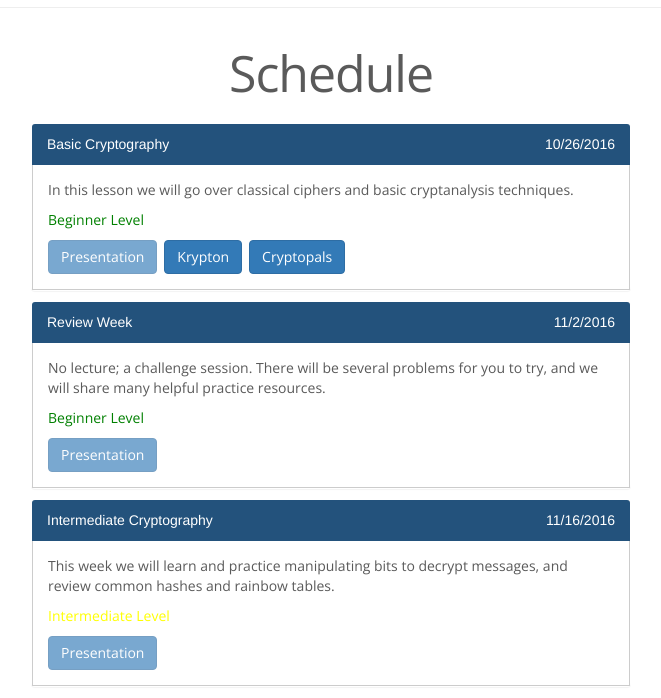
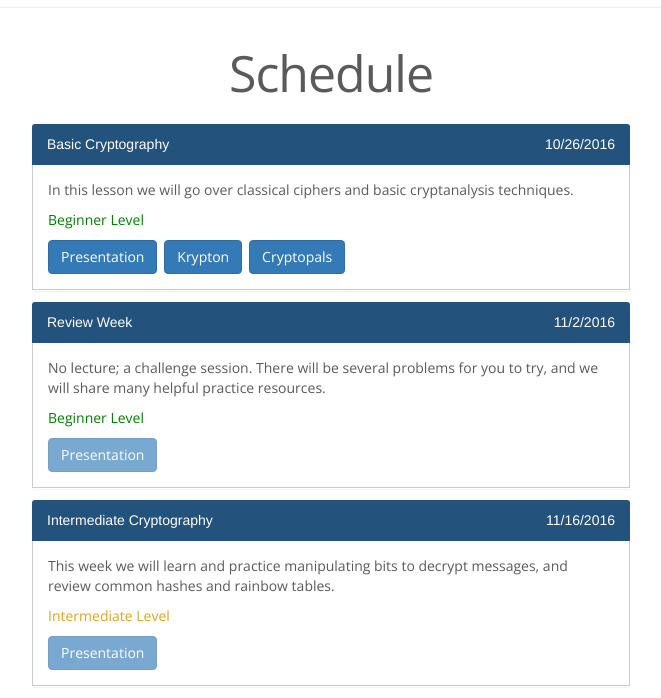
Before and after one commit to evanyeyeye/csc, a PHP site: page / in a window 1280 px wide. Shown: the part 1424-2122 px from the top of the page, without its empty margins (309-970 px from the left). Run offline with PHP 8.4, Linux system fonts and the light colour scheme; some libraries are stand-ins or nearby versions.

Commit message:
better colors

```diff
--- a/index.php
+++ b/index.php
@@ -165,19 +165,19 @@ foreach ($data as $key => $val) {
             <p>' .$val->body . '</p>';
     if (property_exists($val, "level")) {
         if ($val->level == 0) {
-            $panel .= '<p style="color:purple">Special</p>';
+            $panel .= '<p style="color:	#9400D3">Special</p>';
         }
         else if ($val->level == 1) {
             $panel .= '<p style="color:green">Beginner Level</p>';
         }
         else if ($val->level == 2) {
-            $panel .= '<p style="color:yellow">Intermediate Level</p>';
+            $panel .= '<p style="color:#DAA520">Intermediate Level</p>';
         }
         else if ($val->level == 3) {
             $panel .= '<p style="color:red">Advanced Level</p>';
         }
         else if ($val->level == 4) {
-            $panel .= '<p style="color:orange">Guest Lecture</p>';
+            $panel .= '<p style="color:#FF8C00">Guest Lecture</p>';
         }
     }
     if (property_exists($val, "links")) {
--- a/lectures.json
+++ b/lectures.json
@@ -42,7 +42,7 @@
         "body": "In this lesson we will go over classical ciphers and basic cryptanalysis techniques.",
         "level": 1,
         "links": [
-            ["Presentation"],
+            ["Presentation", "https://docs.google.com/presentation/d/1gfTGrBzN_r3vjPtObIx_Ghk1N-1g879vnGQjej9EgmA"],
             ["Krypton", "http://overthewire.org/wargames/krypton/"],
             ["Cryptopals", "https://cryptopals.com/"]
         ]
```
